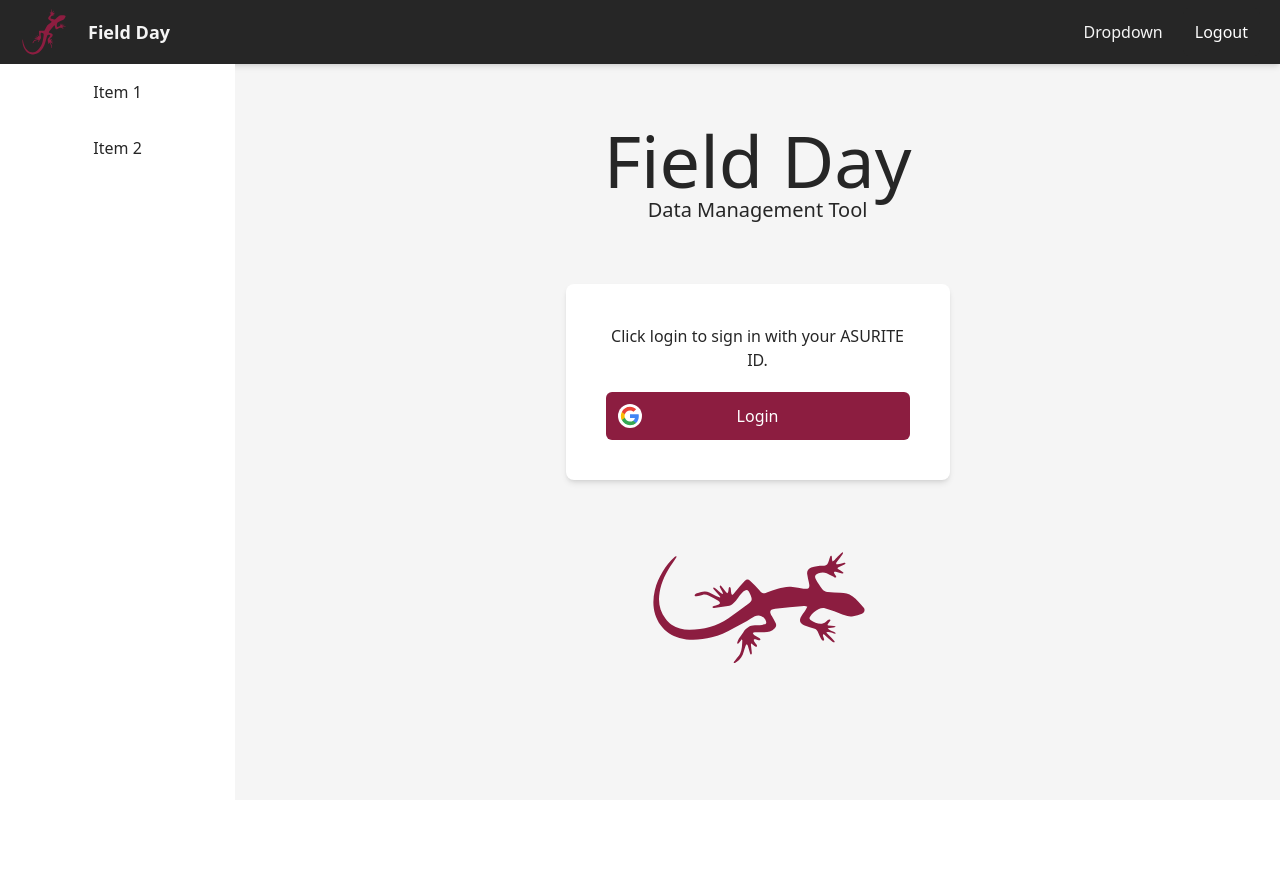
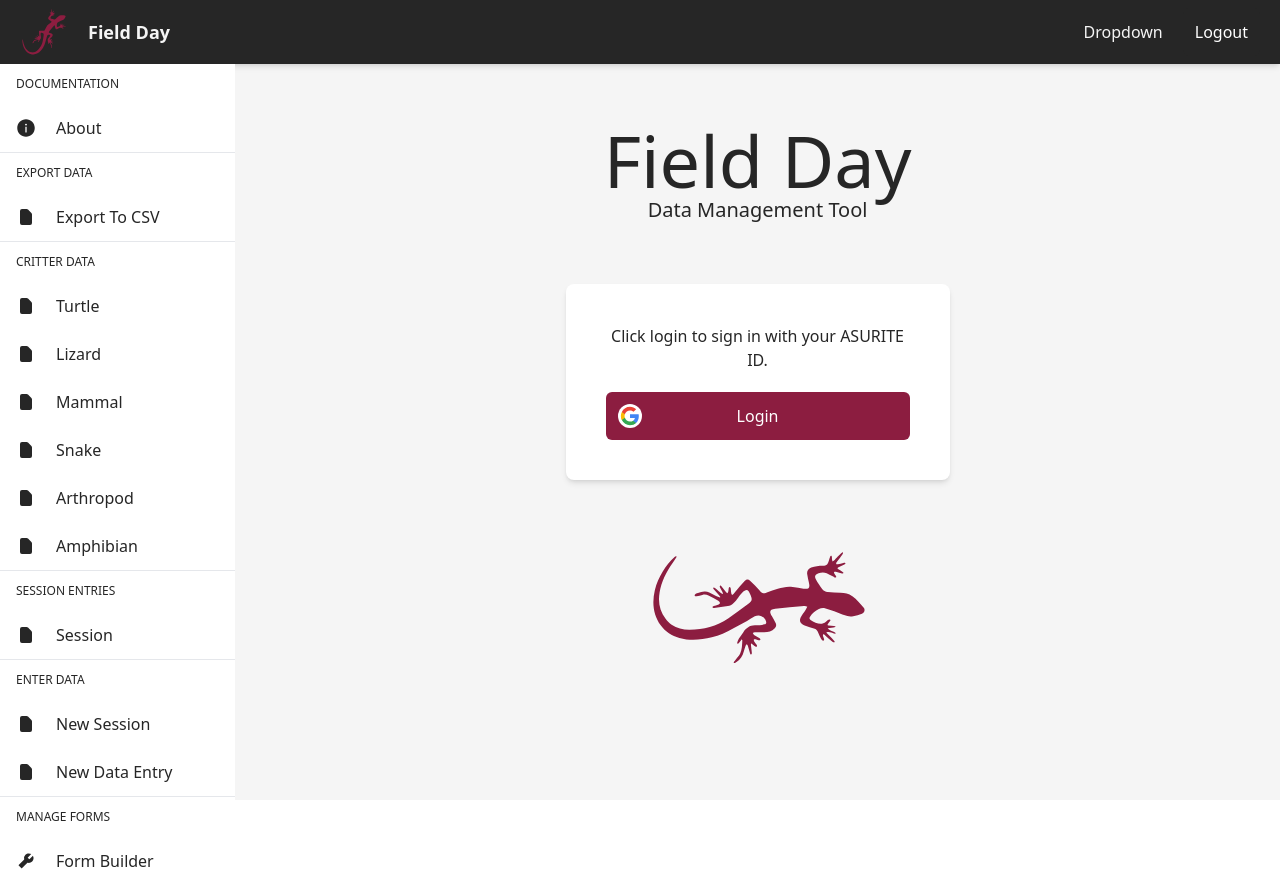
Before and after one commit to Field-Day-2022/desktop-data-manager, a React (Vite) app: page / in a window 1280 px wide. Before the commit the page ends 800 px from the top, so only its background shows below. Built offline with nearby package versions, Linux system fonts and the light colour scheme; no server answers.

Commit message:
Create test elements for sidebar

```diff
--- a/src/components/Sidebar.jsx
+++ b/src/components/Sidebar.jsx
@@ -1,8 +1,50 @@
+import {AiFillInfoCircle,AiFillTool} from 'react-icons/ai'
+import {HiDocument} from 'react-icons/hi'
 export default function Sidebar() {
     return (
-        <div className="w-72 bg-white flex-col text-center h-[calc(100vh-64px)]">
-            <div className="p-4">Item 1</div>
-            <div className="p-4">Item 2</div>
+        <div className="w-72 bg-white flex-col max-h-[calc(100vh-64px)] divide-y">
+            <div>
+                <SidebarHeaderElement>Documentation</SidebarHeaderElement>
+                <SidebarElement><AiFillInfoCircle className='text-xl mr-5'/>About</SidebarElement>
+            </div>
+            <div>
+                <SidebarHeaderElement>Export Data</SidebarHeaderElement>
+                <SidebarElement><HiDocument className='text-xl mr-5'/>Export To CSV</SidebarElement>
+            </div>
+            <div>
+                <SidebarHeaderElement>Critter Data</SidebarHeaderElement>
+                <SidebarElement><HiDocument className='text-xl mr-5'/>Turtle</SidebarElement>
+                <SidebarElement><HiDocument className='text-xl mr-5'/>Lizard</SidebarElement>
+                <SidebarElement><HiDocument className='text-xl mr-5'/>Mammal</SidebarElement>
+                <SidebarElement><HiDocument className='text-xl mr-5'/>Snake</SidebarElement>
+                <SidebarElement><HiDocument className='text-xl mr-5'/>Arthropod</SidebarElement>
+                <SidebarElement><HiDocument className='text-xl mr-5'/>Amphibian</SidebarElement>
+            </div>
+            <div>
+                <SidebarHeaderElement>Session Entries</SidebarHeaderElement>
+                <SidebarElement><HiDocument className='text-xl mr-5'/>Session</SidebarElement>
+            </div>
+            <div>
+                <SidebarHeaderElement>Enter Data</SidebarHeaderElement>
+                <SidebarElement><HiDocument className='text-xl mr-5'/>New Session</SidebarElement>
+                <SidebarElement><HiDocument className='text-xl mr-5'/>New Data Entry</SidebarElement>
+            </div>
+            <div>
+                <SidebarHeaderElement>Manage Forms</SidebarHeaderElement>
+                <SidebarElement><AiFillTool className='text-xl mr-5'/>Form Builder</SidebarElement>
+            </div>
         </div>
     );
 }
+
+function SidebarHeaderElement({ children }) {
+    return (
+        <div className="px-4 py-3 uppercase text-xs">{children}</div>
+    )
+}
+
+function SidebarElement({ children }) {
+    return (
+        <div className="px-4 py-3 flex items-center hover:bg-neutral-100">{children}</div>
+    )
+}
```
